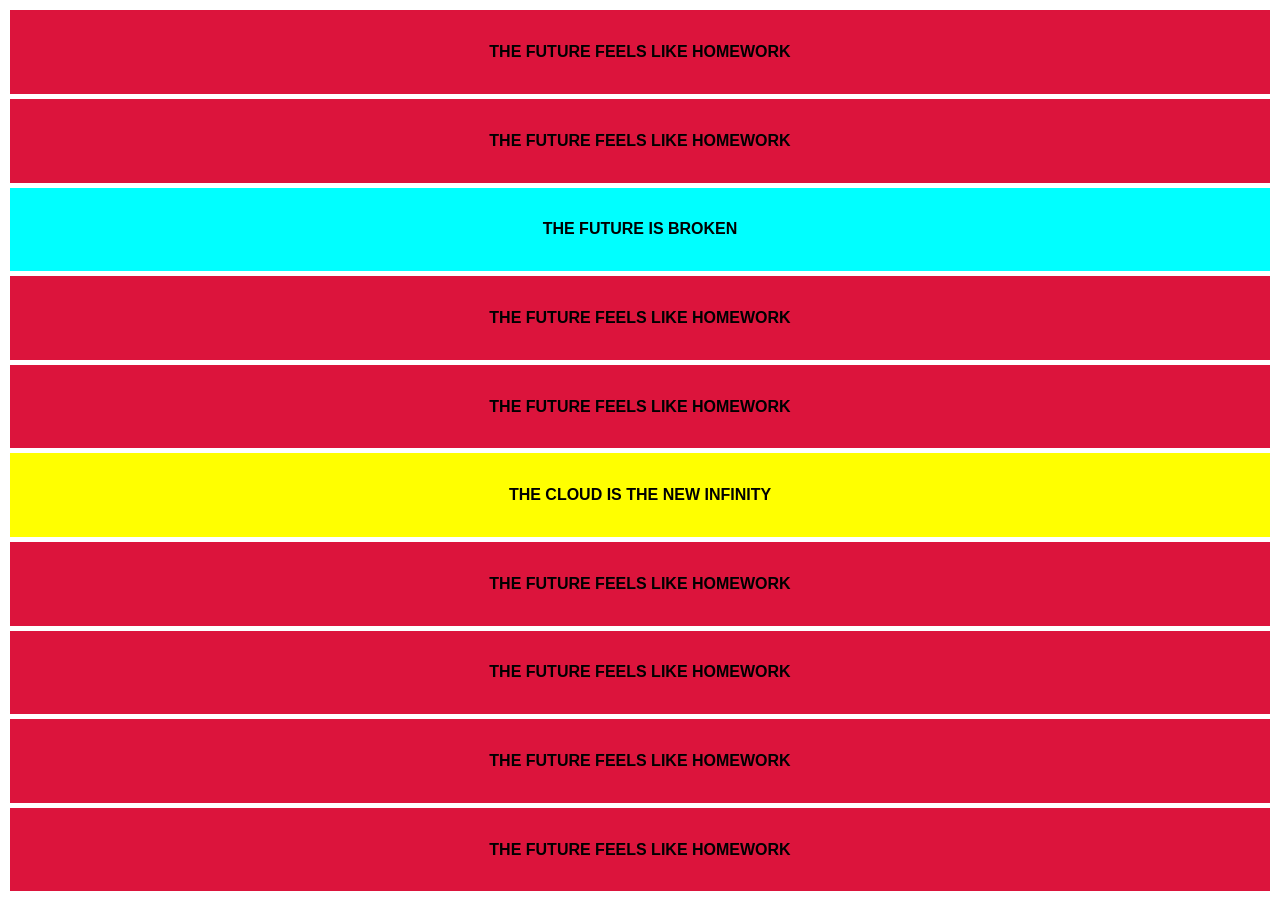
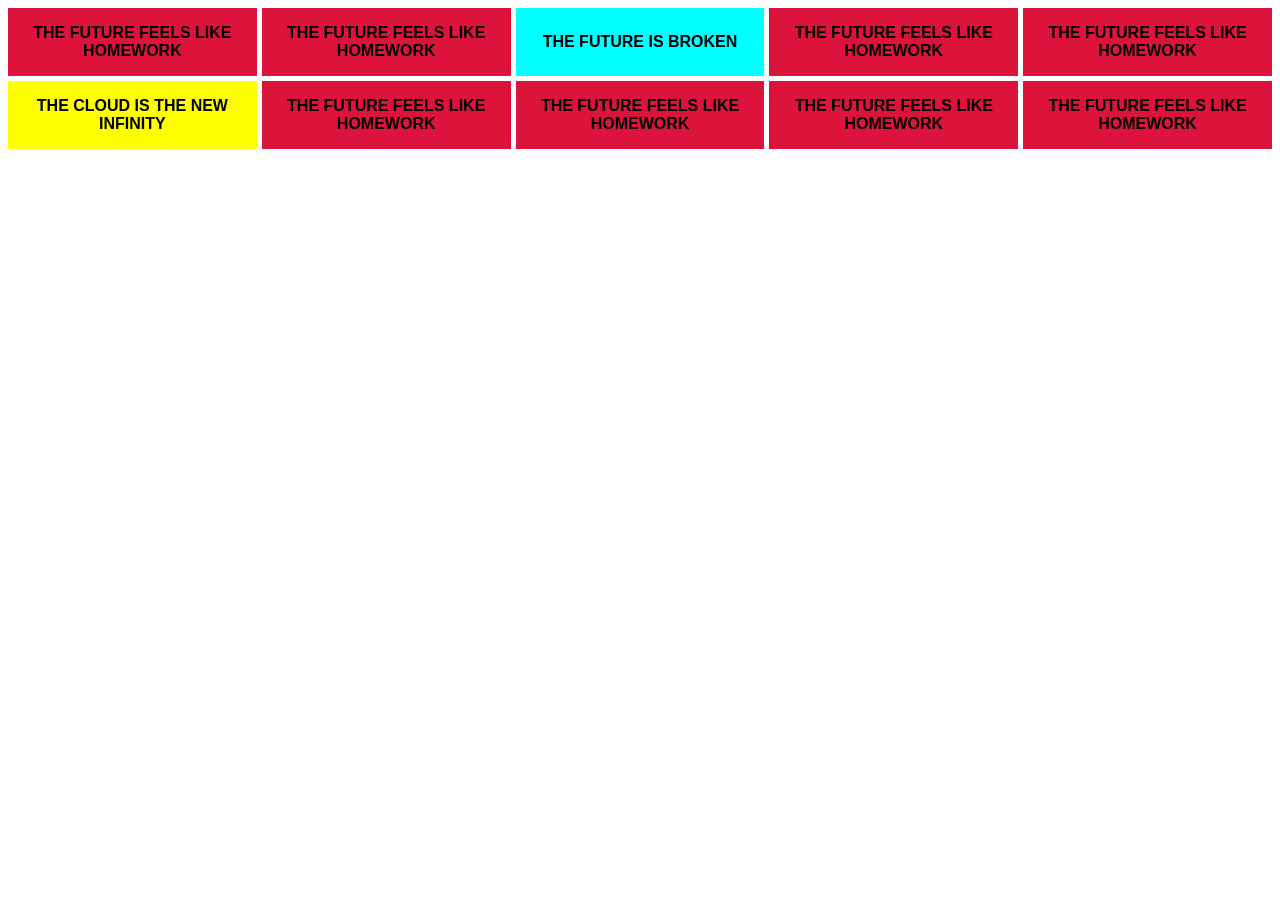
Before and after one commit to MinjuCo/webtech3-portfolio, a plain HTML site: page lab2-grid/thefuture/index.html in a window 1280 px wide. After the commit the page ends 800 px from the top, so only its background shows below. Drawn offline with Linux system fonts and the light colour scheme.

Commit message:
De layout voor 2 kolomen afgewerkt

```diff
--- a/lab2-grid/thefuture/style.css
+++ b/lab2-grid/thefuture/style.css
@@ -3,7 +3,6 @@
     font-family: sans-serif;
     font-weight: bold;
     text-transform: uppercase;
-    padding: 0.05em;
 }
 
 .grid{
@@ -11,10 +10,16 @@
     grid-gap: 5px;
 }
 
-.grid > div{
+.grid div{
     text-align: center;
     background-color: crimson;
     padding: 1em;
+    display: flex;
+}
+
+.grid div p{
+    align-items: center;
+    margin: auto;
 }
 
 .grid .blue{
@@ -24,3 +29,15 @@
 .grid .yellow{
     background-color: yellow;
 }
+
+@media(min-width: 300px){
+    .grid{
+        grid-template-columns: 1fr 1fr;
+    }
+}
+
+@media(min-width: 50em){
+    .grid{
+        grid-template-columns: repeat(5, 1fr);
+    }
+}
```
